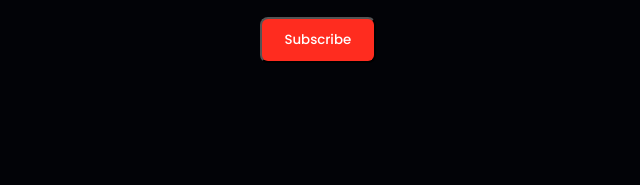
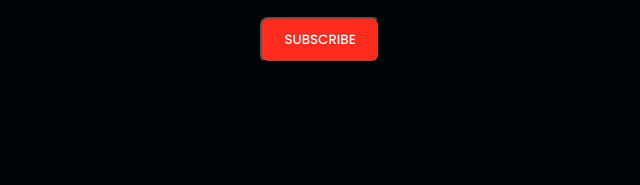
Before and after one commit to sabbir-islam/Movie-DB, a plain HTML site: page index.html in a window 1280 px wide. Shown: the part 3652-3837 px from the top of the page, 620-1260 px from the left. Drawn offline with nearby package versions, Linux system fonts and the light colour scheme.

Commit message:
some fix

```diff
--- a/index.html
+++ b/index.html
@@ -281,7 +281,7 @@
         <div>
             <h2 class="newsletter">NewsLetter</h2>
             <form action=""><input class="textarea" type="email" name="" id="" placeholder="E-mail address"></form>
-            <button class="sub-btn">Subscribe</button>
+            <button class="sub-btn"><span class="sub-btn-text">Subscribe</span></button>
         </div>
     </section>
     <!-- Newsletter end here -->
--- a/style.css
+++ b/style.css
@@ -177,16 +177,20 @@ padding-left: 50px;
 .sub-btn{
   padding: 0.7rem 1.4rem;
   background: var(--main-color);
-  color: var(--bg-color);
   font-weight: 500;
   border-radius: 0.5rem;
   margin-top: 20px;
   margin-left: 880px;
   margin-bottom: 150px;
 }
+.sub-btn-text{
+  color: var(--bg-color);
+  font-weight: 500;
+  text-transform: uppercase;
+}
 .sub-btn:hover{
   background: var(--text-color);
-  border-color: #ccc;
+  border-color: var(--main-color);
 }
 .footer-d {
   position: relative;
```
